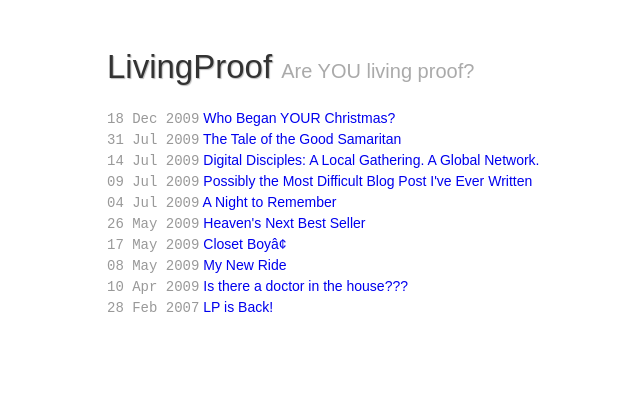
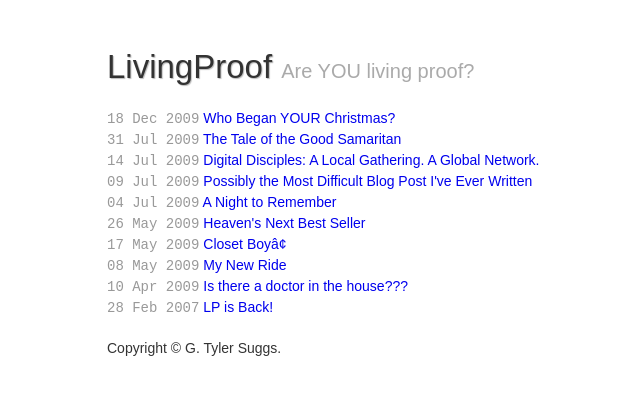
Before and after one commit to tylersuggs/tylersuggs.github.com, a Jekyll site: the page built from index.html, in a window 1280 px wide. Shown: the top 395 px of the page, without its empty margins (268-908 px from the left). Built offline with Jekyll 4.4.1, drawn with Linux system fonts in a browser that asks for light colours; Markdown is read by kramdown in place of the engine named in the settings.

Commit message:
added footer with copyright

```diff
--- a/_layouts/default.html
+++ b/_layouts/default.html
@@ -8,5 +8,9 @@
 <body>
 	<div id="wrapper">
 		{{ content }}
+
+		<div id="footer">
+			<span>Copyright &copy; G. Tyler Suggs.</span>
+		</div>
 	</div>
 </body>
```
Also changed, not shown: 12 other files.
